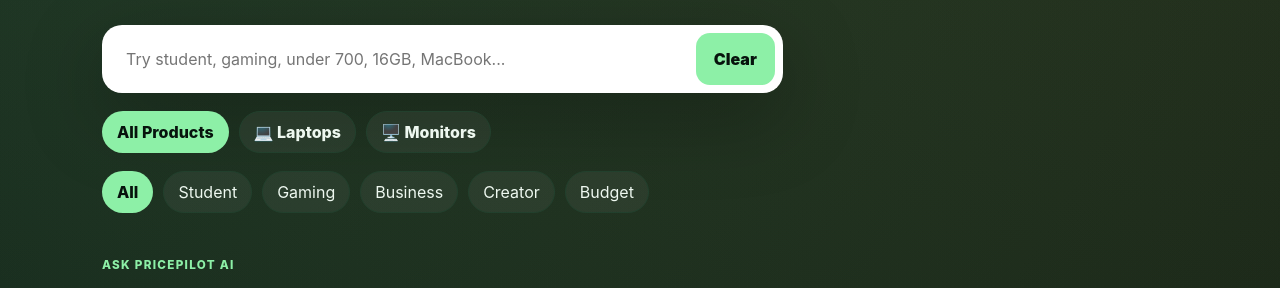
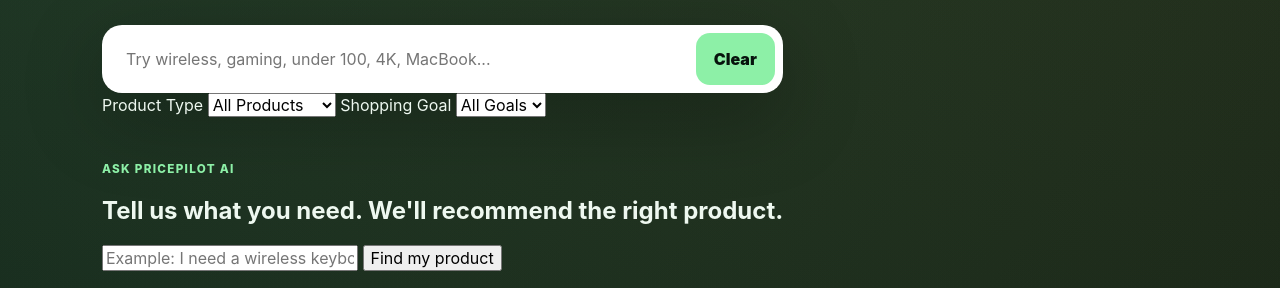
Before and after one commit to c2h4n2/pricepilot-ai, a website: page index.html in a window 1280 px wide. Both pictures are taken after a click on the button "Clear". Shown: the part 493-781 px from the top of the page. Drawn offline with Linux system fonts and the light colour scheme.

Commit message:
Replace filter buttons with dropdowns

```diff
--- a/index.html
+++ b/index.html
@@ -26,9 +26,7 @@
 <main>
 
   <section class="hero wrap">
-
     <div>
-
       <p class="eyebrow">Tech deals, simplified</p>
 
       <h1>Find the best tech deal without hours of research.</h1>
@@ -42,66 +40,62 @@
         <input
           id="searchInput"
           type="search"
-          placeholder="Try student, gaming, under 700, 16GB, MacBook..."
+          placeholder="Try wireless, gaming, under 100, 4K, MacBook..."
         />
         <button id="clearBtn">Clear</button>
       </div>
 
-      <section class="type-filters">
-        <button data-type="all" class="active">All Products</button>
-        <button data-type="laptop">💻 Laptops</button>
-        <button data-type="monitor">🖥️ Monitors</button>
-      </section>
+      <div class="filter-selects">
+        <label>
+          Product Type
+          <select id="typeSelect">
+            <option value="all">All Products</option>
+            <option value="laptop">💻 Laptops</option>
+            <option value="monitor">🖥️ Monitors</option>
+            <option value="keyboard">⌨️ Keyboards</option>
+          </select>
+        </label>
 
-      <div class="filters" id="filters">
-        <button data-filter="all" class="active">All</button>
-        <button data-filter="student">Student</button>
-        <button data-filter="gaming">Gaming</button>
-        <button data-filter="business">Business</button>
-        <button data-filter="creator">Creator</button>
-        <button data-filter="budget">Budget</button>
+        <label>
+          Shopping Goal
+          <select id="categorySelect">
+            <option value="all">All Goals</option>
+            <option value="student">Student</option>
+            <option value="gaming">Gaming</option>
+            <option value="business">Business</option>
+            <option value="creator">Creator</option>
+            <option value="budget">Budget</option>
+          </select>
+        </label>
       </div>
-
     </div>
 
     <aside class="hero-card">
-
       <p class="eyebrow">AI Pick</p>
-
       <h2 id="topPickName">Loading...</h2>
-
-      <p id="topPickSummary">
-        Finding today's best balanced product.
-      </p>
-
+      <p id="topPickSummary">Finding today's best balanced product.</p>
       <strong id="topPickScore">-- value score</strong>
-
     </aside>
-
   </section>
 
   <section class="advisor wrap">
-
     <p class="eyebrow">Ask PricePilot AI</p>
-
     <h2>Tell us what you need. We'll recommend the right product.</h2>
 
     <div class="advisor-box">
       <input
         id="advisorInput"
         type="text"
-        placeholder="Example: I need a laptop under $900 for college and programming"
+        placeholder="Example: I need a wireless keyboard for productivity"
       />
 
       <button id="advisorBtn">Find my product</button>
     </div>
 
     <div id="advisorResult" class="advisor-result hidden"></div>
-
   </section>
 
   <section class="stats wrap">
-
     <div>
       <strong id="productCount">0</strong>
       <span>curated products</span>
@@ -116,13 +110,10 @@
       <strong>0</strong>
       <span>guesswork required</span>
     </div>
-
   </section>
 
   <section id="deals" class="wrap section-head">
-
     <p class="eyebrow">Featured deals</p>
-
     <h2>Recommended products</h2>
 
     <select id="sortSelect">
@@ -131,11 +122,9 @@
       <option value="priceHigh">Price: high to low</option>
       <option value="rating">Highest rated</option>
     </select>
-
   </section>
 
   <section class="wrap">
-
     <div class="compare-actions">
       <button id="clearCompareBtn">Clear comparison</button>
       <span id="compareStatus">Select products to compare.</span>
@@ -145,21 +134,16 @@
 
     <p id="emptyState" class="empty hidden">
       No products matched your search.
-      Try a broader term like "student" or "gaming".
+      Try a broader term like "wireless", "gaming", or "budget".
     </p>
-
   </section>
 
   <section id="compare" class="wrap compare">
-
     <p class="eyebrow">Side-by-side</p>
-
     <h2>Selected comparison</h2>
 
     <div class="table-wrap">
-
       <table>
-
         <thead>
           <tr>
             <th>Product</th>
@@ -172,26 +156,17 @@
         </thead>
 
         <tbody id="compareRows"></tbody>
-
       </table>
-
     </div>
 
-    <div
-      id="compareRecommendation"
-      class="compare-recommendation hidden">
-    </div>
-
+    <div id="compareRecommendation" class="compare-recommendation hidden"></div>
   </section>
 
   <section id="guides" class="wrap guides">
-
     <p class="eyebrow">SEO content engine</p>
-
     <h2>Buying guides to publish first</h2>
 
     <div class="guide-grid">
-
       <a href="best-laptops-under-500.html">
         <b>Best laptops under $500</b>
         <span>Budget picks for school and everyday use.</span>
@@ -216,18 +191,13 @@
         <b>Chromebook vs laptop</b>
         <span>A beginner-friendly choosing guide.</span>
       </a>
-
     </div>
-
   </section>
 
 </main>
 
 <footer class="footer wrap">
-
-  <p>
-    © <span id="year"></span> PricePilot AI.
-  </p>
+  <p>© <span id="year"></span> PricePilot AI.</p>
 
   <p>
     <a href="about.html">About</a> ·
@@ -235,7 +205,6 @@
     <a href="privacy.html">Privacy</a> ·
     <a href="affiliate-disclosure.html">Affiliate Disclosure</a>
   </p>
-
 </footer>
 
 <script src="js/utils.js?v=2"></script>
--- a/js/app.js
+++ b/js/app.js
@@ -73,12 +73,40 @@
   getById("emptyState").classList.toggle("hidden", list.length > 0);
 }
 
+function resetFilters() {
+  currentFilter = "all";
+  currentTypeFilter = "all";
+
+  const categorySelect = getById("categorySelect");
+  const typeSelect = getById("typeSelect");
+
+  if (categorySelect) categorySelect.value = "all";
+  if (typeSelect) typeSelect.value = "all";
+}
+
 function init() {
   getById("year").textContent = new Date().getFullYear();
 
   getById("searchInput").addEventListener("input", render);
   getById("sortSelect").addEventListener("change", render);
   getById("clearCompareBtn").addEventListener("click", clearCompare);
+
+  const typeSelect = getById("typeSelect");
+  const categorySelect = getById("categorySelect");
+
+  if (typeSelect) {
+    typeSelect.addEventListener("change", () => {
+      currentTypeFilter = typeSelect.value;
+      render();
+    });
+  }
+
+  if (categorySelect) {
+    categorySelect.addEventListener("change", () => {
+      currentFilter = categorySelect.value;
+      render();
+    });
+  }
 
   const advisorBtn = getById("advisorBtn");
   const advisorInput = getById("advisorInput");
@@ -93,40 +121,8 @@
 
   getById("clearBtn").addEventListener("click", () => {
     getById("searchInput").value = "";
-    currentFilter = "all";
-    currentTypeFilter = "all";
-
-    document.querySelectorAll(".filters button").forEach((button) => {
-      button.classList.toggle("active", button.dataset.filter === "all");
-    });
-
-    document.querySelectorAll(".type-filters button").forEach((button) => {
-      button.classList.toggle("active", button.dataset.type === "all");
-    });
-
+    resetFilters();
     render();
-  });
-
-  document.querySelectorAll(".filters button").forEach((button) => {
-    button.addEventListener("click", () => {
-      currentFilter = button.dataset.filter;
-
-      document.querySelectorAll(".filters button").forEach((b) => b.classList.remove("active"));
-
-      button.classList.add("active");
-      render();
-    });
-  });
-
-  document.querySelectorAll(".type-filters button").forEach((button) => {
-    button.addEventListener("click", () => {
-      currentTypeFilter = button.dataset.type;
-
-      document.querySelectorAll(".type-filters button").forEach((b) => b.classList.remove("active"));
-
-      button.classList.add("active");
-      render();
-    });
   });
 
   render();
```
